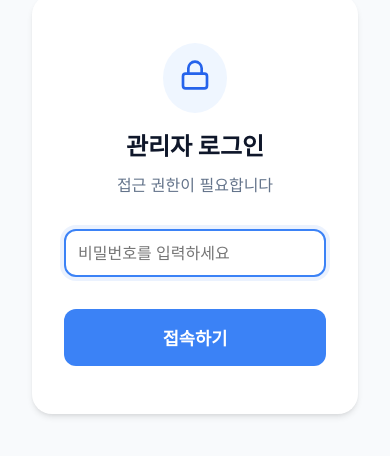
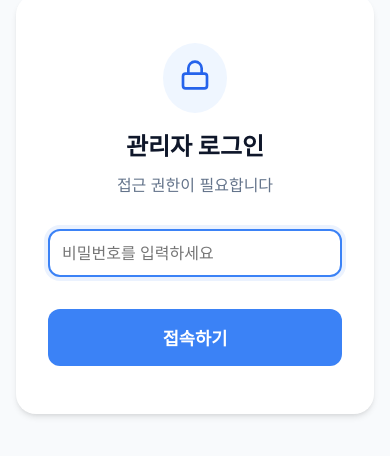
Before and after one commit to insachongmu778-sketch/attendance-app, a React (Vite) app: page /admin in a window 390 px wide. Shown: the part 218-674 px from the top of the page. Built offline with nearby package versions, Linux system fonts and the light colour scheme.

Commit message:
모바일 화면 크기 수정

```diff
--- a/src/index.css
+++ b/src/index.css
@@ -95,3 +95,9 @@ input {
   from { opacity: 0; transform: translateY(10px); }
   to { opacity: 1; transform: translateY(0); }
 }
+
+@media (max-width: 600px) {
+  .card {
+    padding: 1.5rem;
+  }
+}
--- a/src/pages/AdminPage.css
+++ b/src/pages/AdminPage.css
@@ -115,6 +115,10 @@
 }
 
 @media (max-width: 600px) {
+  .admin-container {
+    padding: 1rem;
+  }
+
   .date-time-group {
     display: block;
   }
```
